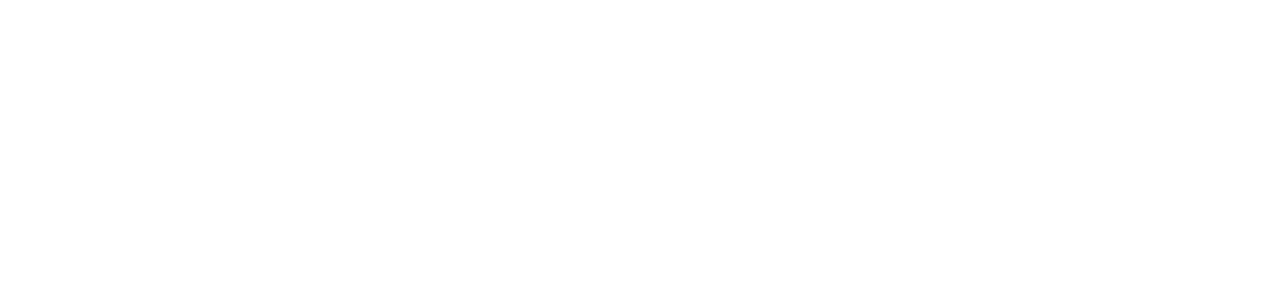
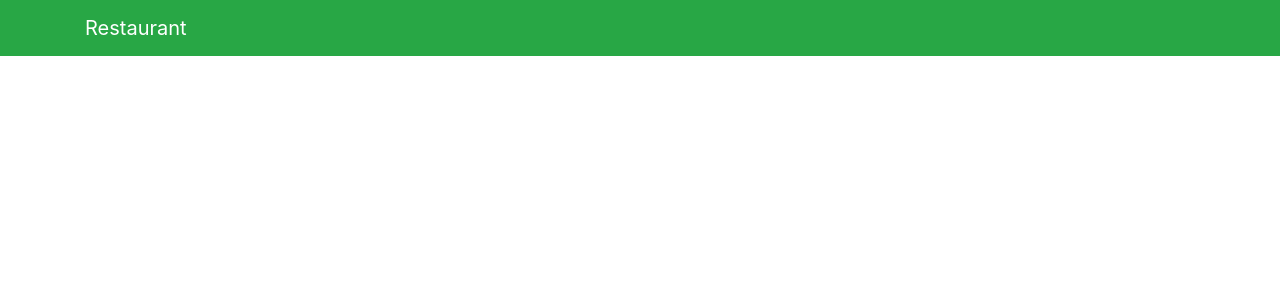
Before and after one commit to harun470/project-restaurant, a React (Create React App) app: page / in a window 1280 px wide. Shown: the top 300 px of the page. Built offline with nearby package versions, Linux system fonts and the light colour scheme.

Commit message:
Navigation Bar using react strap

```diff
--- a/src/Components/Header/Header.js
+++ b/src/Components/Header/Header.js
@@ -1,9 +1,10 @@
 import React from 'react'
+import Navigation from './Navigation'
 
 export default function Header() {
     return (
         <div>
-
+            <Navigation />
         </div>
     )
 }
--- /dev/null
+++ b/src/Components/Header/Navigation.js
@@ -0,0 +1,16 @@
+import React from 'react'
+import {Navbar,NavbarBrand} from 'reactstrap'
+
+export default function Navigation() {
+    return (
+        <div>
+            <Navbar dark color='success'>
+                <div className='container'>
+                    <NavbarBrand href='/'>
+                        Restaurant
+                    </NavbarBrand>
+                </div>
+            </Navbar>
+        </div>
+    )
+}
```
